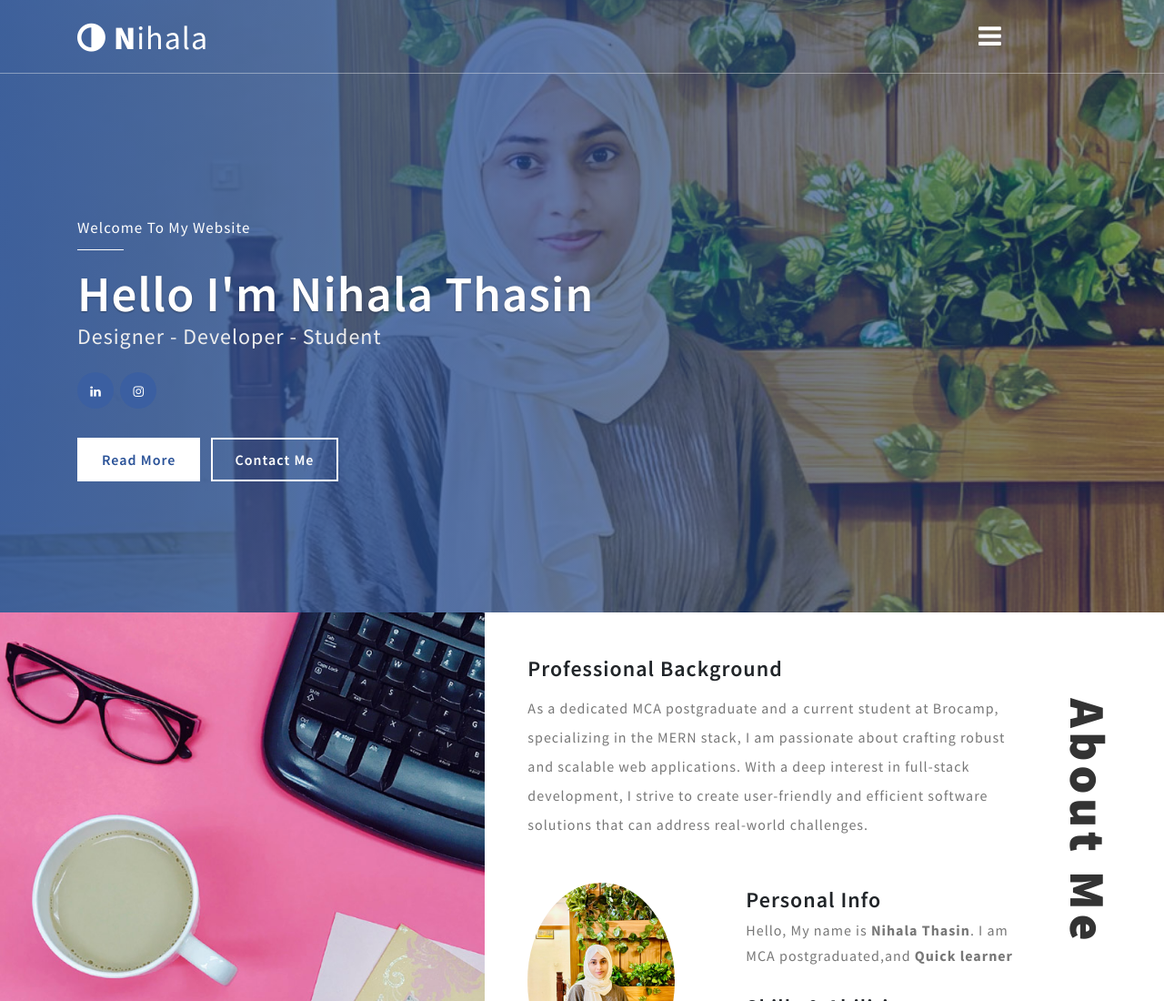
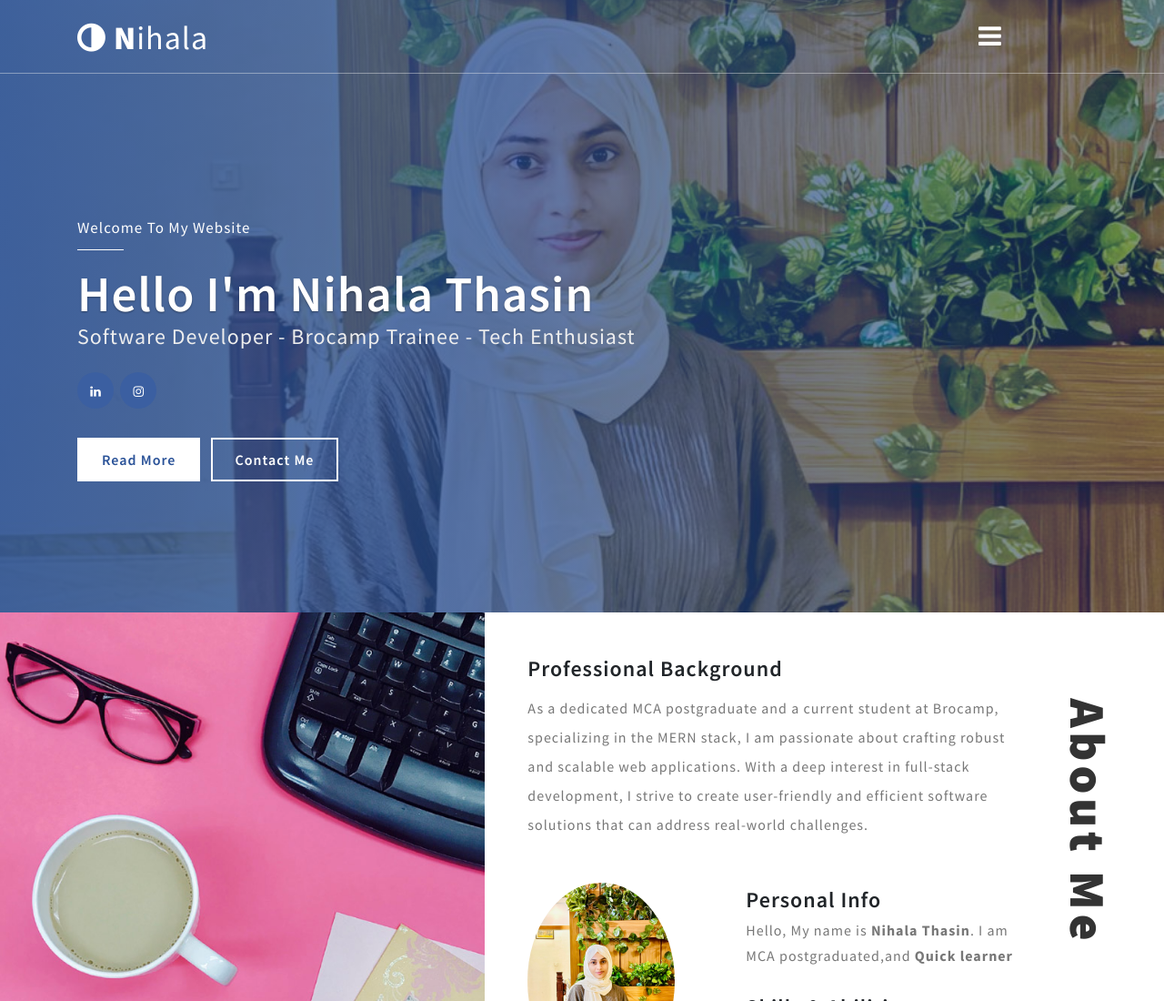
Before and after one commit to NihalaThasin/codes, a plain HTML site: page web/index.html in a window 1280 px wide. Shown: the top 1100 px of the page at 91% size. Drawn offline with Linux system fonts and the light colour scheme.

Commit message:
Update index.html

```diff
--- a/web/index.html
+++ b/web/index.html
@@ -76,7 +76,7 @@ Smartphone Compatible web template, free webdesigns for Nokia, Samsung, LG, Sony
 				<div class="bnr-w3pvt-txt mt-sm-5">
 					<h6>Welcome to my website</h6>
 					<h2>Hello <span>I'm Nihala Thasin</span></h2>
-					<h4>designer - developer - Student</h4>
+					<h4>Software Developer - Brocamp Trainee  - Tech Enthusiast</h4>
 
 
 					<ul class="social_section_1info mt-4">
```
